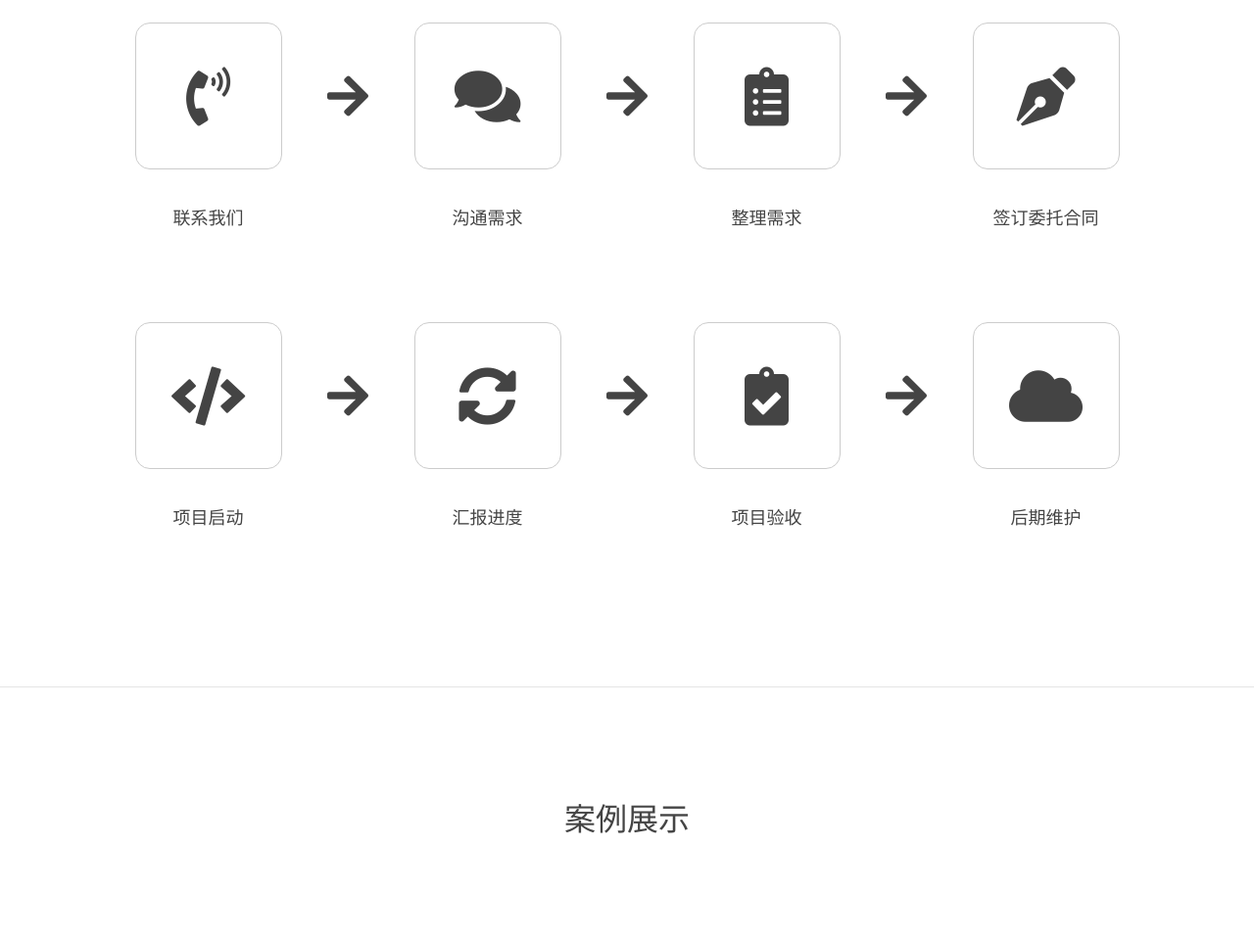
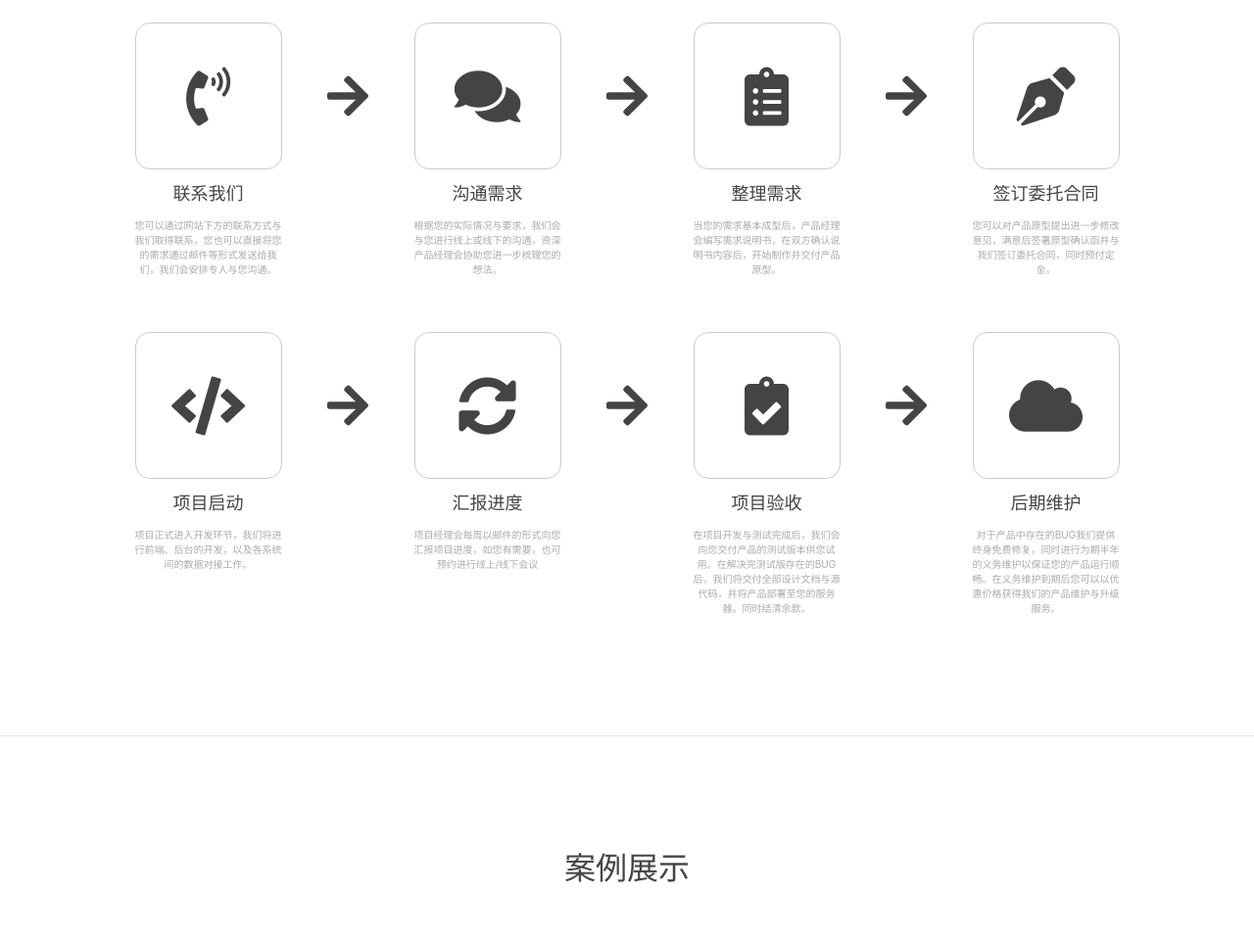
Before and after one commit to Mobiusor/mobiusor.github.io, a plain HTML site: page index.html in a window 1280 px wide. Shown: the part 1945-2907 px from the top of the page at 98% size. Drawn offline with nearby package versions, Linux system fonts and the light colour scheme.

Commit message:
add work flow description

```diff
--- a/index.html
+++ b/index.html
@@ -95,6 +95,7 @@
 					<div class="col-md-2 flow-container">
 						<div class="center-block flow-icon-border"><p class="text-center"><i class="fas fa-phone-volume flow-icon"></i></p></div>
 						<p class="text-center flow-text">联系我们</p>
+						<p class="text-center flow-sub-text">您可以通过网站下方的联系方式与我们取得联系，您也可以直接将您的需求通过邮件等形式发送给我们，我们会安排专人与您沟通。</p>
 					</div>
 					<div class="col-md-1 arrow">
 						<p class="text-center"><i class="fas fa-arrow-right arrow-icon"></i></p>
@@ -102,6 +103,7 @@
 					<div class="col-md-2 flow-container">
 						<div class="center-block flow-icon-border"><p class="text-center"><i class="fas fa-comments flow-icon"></i></p></div>
 						<p class="text-center flow-text">沟通需求</p>
+						<p class="text-center flow-sub-text">根据您的实际情况与要求，我们会与您进行线上或线下的沟通，资深产品经理会协助您进一步梳理您的想法。</p>
 					</div>
 					<div class="col-md-1 arrow">
 						<p class="text-center"><i class="fas fa-arrow-right arrow-icon"></i></p>
@@ -109,6 +111,7 @@
 					<div class="col-md-2 flow-container">
 						<div class="center-block flow-icon-border"><p class="text-center"><i class="fas fa-clipboard-list flow-icon"></i></p></div>
 						<p class="text-center flow-text">整理需求</p>
+						<p class="text-center flow-sub-text">当您的需求基本成型后，产品经理会编写需求说明书，在双方确认说明书内容后，开始制作并交付产品原型。</p>
 					</div>
 					<div class="col-md-1 arrow">
 						<p class="text-center"><i class="fas fa-arrow-right arrow-icon"></i></p>
@@ -116,12 +119,14 @@
 					<div class="col-md-2 flow-container">
 						<div class="center-block flow-icon-border"><p class="text-center"><i class="fas fa-pen-nib flow-icon"></i></p></div>
 						<p class="text-center flow-text">签订委托合同</p>
+						<p class="text-center flow-sub-text">您可以对产品原型提出进一步修改意见，满意后签署原型确认函并与我们签订委托合同，同时预付定金。</p>
 					</div>
 				</div>
 				<div class="row justify-content-md-center">
 					<div class="col-md-2 flow-container">
 						<div class="center-block flow-icon-border"><p class="text-center"><i class="fas fa-code flow-icon"></i></p></div>
 						<p class="text-center flow-text">项目启动</p>
+						<p class="text-center flow-sub-text">项目正式进入开发环节，我们将进行前端、后台的开发，以及各系统间的数据对接工作。</p>
 					</div>
 					<div class="col-md-1 arrow">
 						<p class="text-center"><i class="fas fa-arrow-right arrow-icon"></i></p>
@@ -129,6 +134,7 @@
 					<div class="col-md-2 flow-container">
 						<div class="center-block flow-icon-border"><p class="text-center"><i class="fas fa-sync-alt flow-icon"></i></p></div>
 						<p class="text-center flow-text">汇报进度</p>
+						<p class="text-center flow-sub-text">项目经理会每周以邮件的形式向您汇报项目进度，如您有需要，也可预约进行线上/线下会议</p>
 					</div>
 					<div class="col-md-1 arrow">
 						<p class="text-center"><i class="fas fa-arrow-right arrow-icon"></i></p>
@@ -136,6 +142,7 @@
 					<div class="col-md-2 flow-container">
 						<div class="center-block flow-icon-border"><p class="text-center"><i class="fas fa-clipboard-check flow-icon"></i></p></div>
 						<p class="text-center flow-text">项目验收</p>
+						<p class="text-center flow-sub-text">在项目开发与测试完成后，我们会向您交付产品的测试版本供您试用。在解决完测试版存在的BUG后，我们将交付全部设计文档与源代码，并将产品部署至您的服务器。同时结清余款。</p>
 					</div>
 					<div class="col-md-1 arrow">
 						<p class="text-center"><i class="fas fa-arrow-right arrow-icon"></i></p>
@@ -143,6 +150,7 @@
 					<div class="col-md-2 flow-container">
 						<div class="center-block flow-icon-border"><p class="text-center"><i class="fas fa-cloud flow-icon"></i></p></div>
 						<p class="text-center flow-text">后期维护</p>
+						<p class="text-center flow-sub-text">对于产品中存在的BUG我们提供终身免费修复，同时进行为期半年的义务维护以保证您的产品运行顺畅。在义务维护到期后您可以以优惠价格获得我们的产品维护与升级服务。</p>
 					</div>
 				</div>
 			</div>
--- a/main.css
+++ b/main.css
@@ -171,7 +171,12 @@ body {
 }
 .flow-text {
 	font-size: 18px;
-	line-height: 100px;
+	line-height: 50px;
+	margin-bottom: 0;
+}
+.flow-sub-text {
+	font-size: 10px;
+	color: #aaa;
 }
 
 .arrow {
```
Also changed, not shown: 1 other file.
